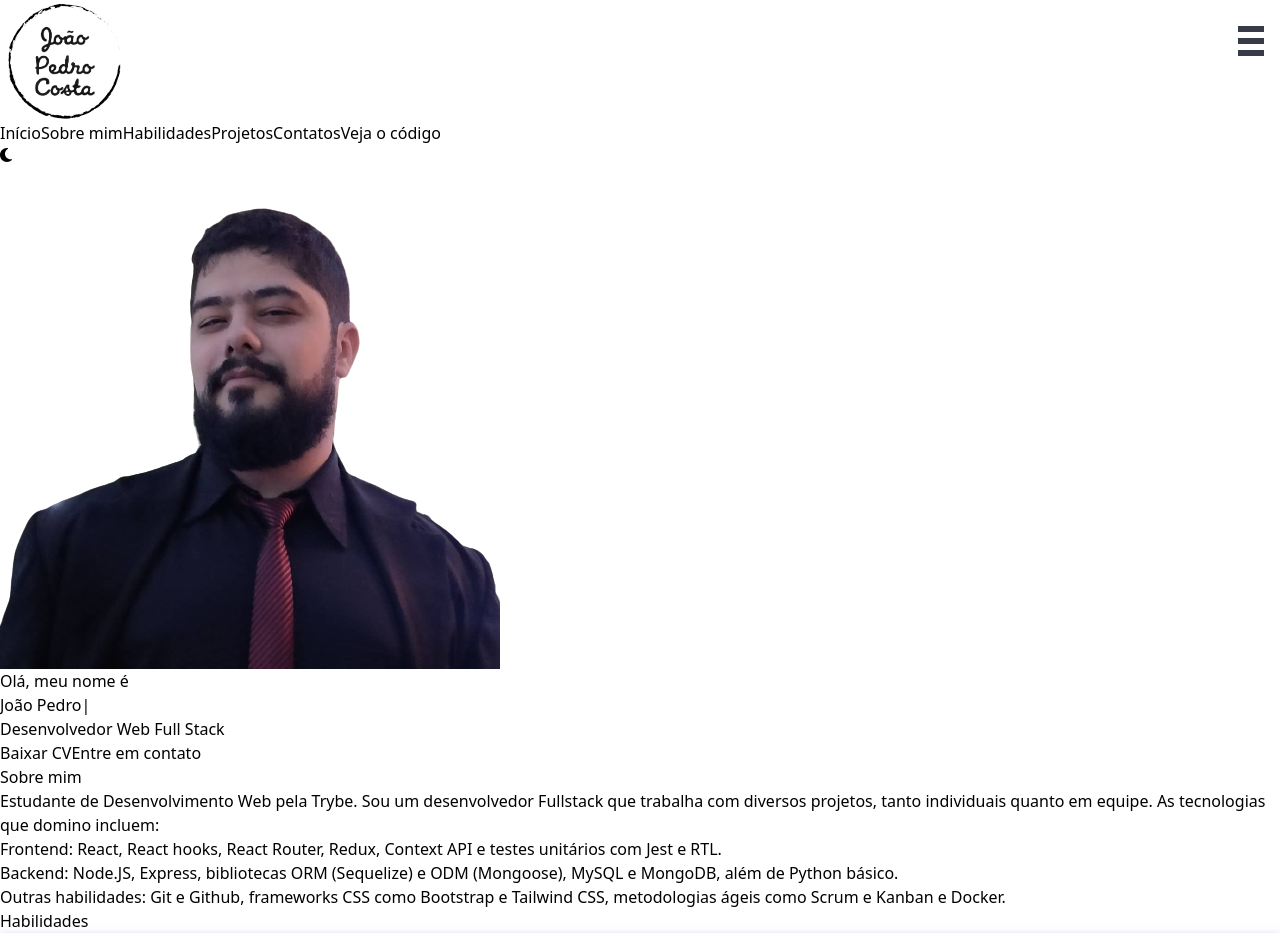
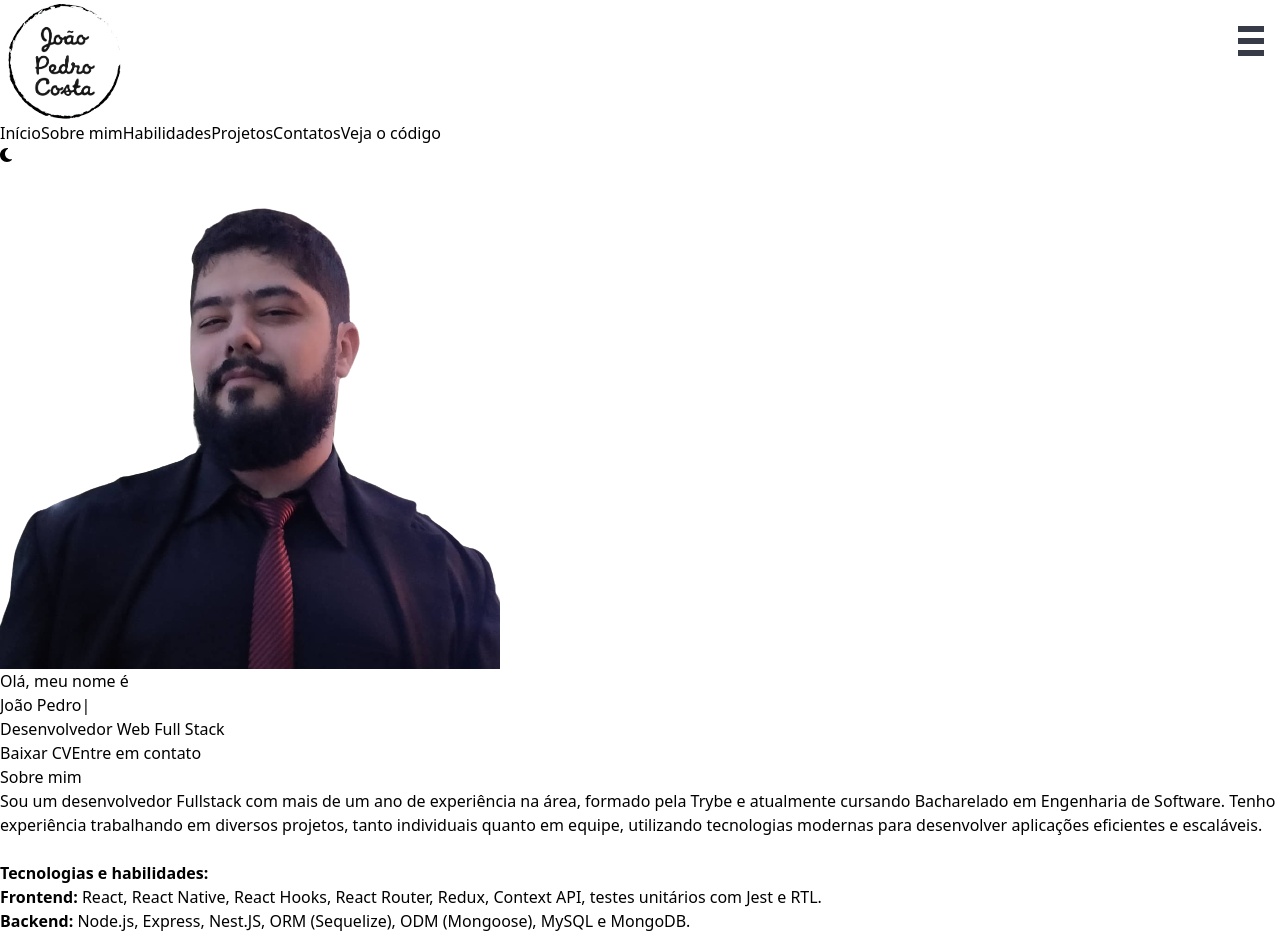
Before and after one commit to joaopedroc-araujo/portfolio-joaopedro-araujo, a React (Vite) app: page / in a window 1280 px wide. Shown: the top 937 px of the page. Built offline with nearby package versions, Linux system fonts and the light colour scheme.

Commit message:
FEAT: atualiza informações pessoais e habilidades no componente MinhasInfos

```diff
--- a/src/components/MinhasInfos.jsx
+++ b/src/components/MinhasInfos.jsx
@@ -3,22 +3,21 @@ function MinhasInfos() {
         <div id="sobre-mim" className="mt-10 flex flex-col items-center w-full p-4 pl-1 lg:text-lg lg:w-[80%] lg:mt-14 lg:mx-auto">
             <h1 className="text-xl font-bold mb-2 lg:mb-7 lg:text-3xl">Sobre mim</h1>
             <span className="text-justify lg:text-justify m-5">
-                Estudante de Desenvolvimento Web pela {''}
+                Sou um desenvolvedor Fullstack com mais de um ano de experiência na área, formado pela {''}
                 <a href="https://www.betrybe.com/" target='_blank' rel="noreferrer" className="no-underline text-green-600 font-bold">
-                    Trybe. {''}
+                    Trybe{''}
                 </a>
-                Sou um desenvolvedor Fullstack que trabalha com diversos projetos, tanto individuais quanto em equipe. As tecnologias que domino incluem:
-                <ul
-                    style={{ listStyleType: "disc" }}
-                    className='ml-7'
-                >
-                    <li>Frontend: React, React hooks, React Router, Redux, Context API e testes unitários com Jest e RTL.</li>
-                    <li>Backend: Node.JS, Express, bibliotecas ORM (Sequelize) e ODM (Mongoose), MySQL e MongoDB, além de Python básico.</li>
-                    <li>Outras habilidades: Git e Github, frameworks CSS como Bootstrap e Tailwind CSS, metodologias ágeis como Scrum e Kanban e Docker.</li>
+                {' '}e atualmente cursando Bacharelado em Engenharia de Software. Tenho experiência trabalhando em diversos projetos, tanto individuais quanto em equipe, utilizando tecnologias modernas para desenvolver aplicações eficientes e escaláveis.
+                <br /><br />
+                <strong>Tecnologias e habilidades:</strong>
+                <ul className='ml-7' style={{ listStyleType: "disc" }}>
+                    <li><strong>Frontend:</strong> React, React Native, React Hooks, React Router, Redux, Context API, testes unitários com Jest e RTL.</li>
+                    <li><strong>Backend:</strong> Node.js, Express, Nest.JS, ORM (Sequelize), ODM (Mongoose), MySQL e MongoDB.</li>
+                    <li><strong>Outras habilidades:</strong> Git e GitHub, Docker, metodologias ágeis (Scrum e Kanban), CI/CD, e frameworks CSS como Tailwind CSS e Bootstrap.</li>
                 </ul>
             </span>
         </div>
-    )
+    );
 }
 
 export default MinhasInfos;
--- a/src/components/Projects/ProjetosFeitos.jsx
+++ b/src/components/Projects/ProjetosFeitos.jsx
@@ -30,7 +30,6 @@ export const ProjetosFeitos = ({ imagem, titulo, icones }) => {
                 className="relative border-b-4 border-blue-800 w-[400px] justify-center align-middle rounded-md h-64 mb-10 cursor-pointer transform hover:scale-110 transition duration-300"
                 onClick={() => {
                     handleShowDetails(titulo)
-                    // setShowDetails(true)
                 }}
             >
                 <div
```
Also changed, not shown: 1 other file (tests, documents, lock files or other folders).
